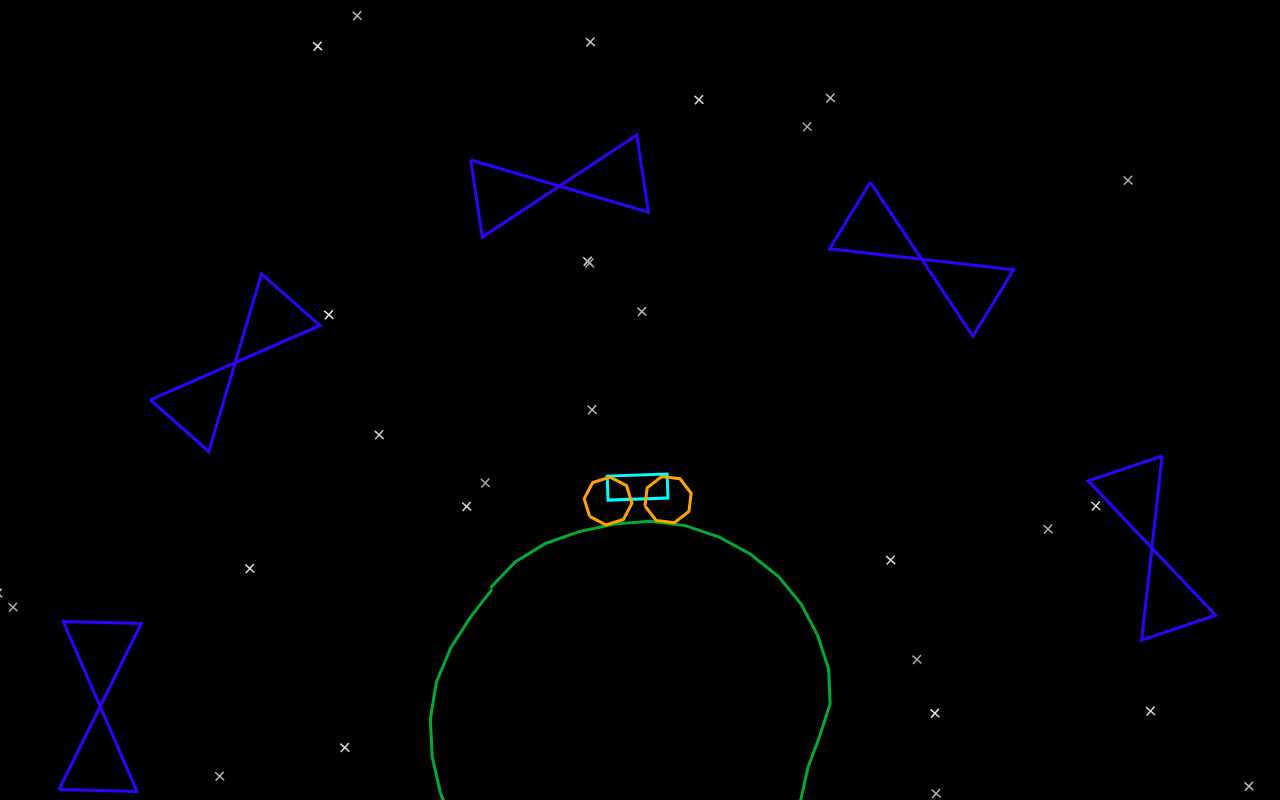
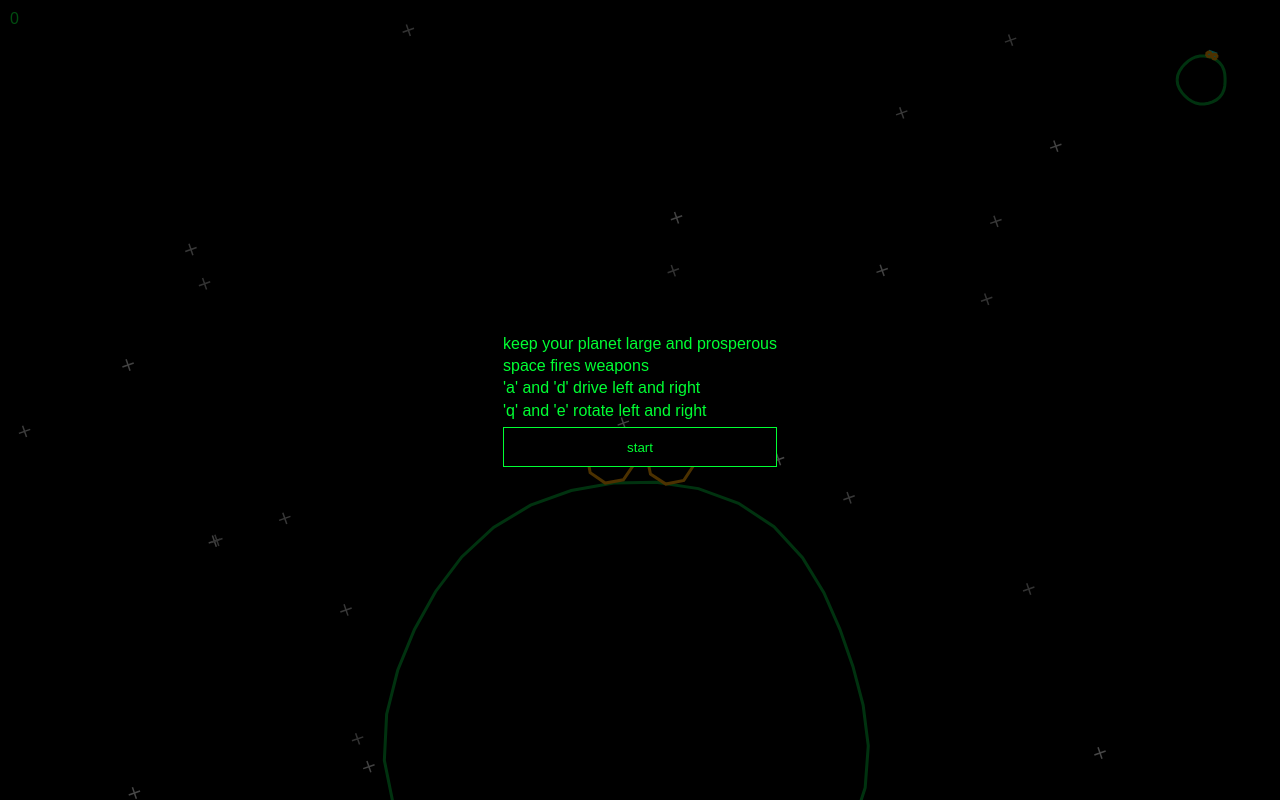
Before and after one commit to hobinjk/invasion-of-a-small-planet, a plain HTML site: page index.html in a window 1280 px wide. Drawn offline with Linux system fonts and the light colour scheme.

Commit message:
Game now games more

```diff
--- a/Enemy.js
+++ b/Enemy.js
@@ -19,7 +19,8 @@ function Enemy(game, world, r, theta) {
   this.angleSpeed = 0.0003;
   this.lastUpdate = Date.now();
   this.lastFire = Date.now();
-  this.fireDelay = 1000;
+  this.fireDelay = 5000;
+  this.fireStart = 16;
 
   this.body = new p2.Body({
     position: [this.getX(), this.getY()],
@@ -77,7 +78,7 @@ Enemy.prototype.update = function() {
     this.remaining = 1500;
   }
 
-  if (this.lastFire + this.fireDelay < Date.now()) {
+  if (this.r < this.fireStart && this.lastFire + this.fireDelay < Date.now()) {
     this.fire();
     this.lastFire = Date.now();
   }
@@ -99,6 +100,18 @@ Enemy.prototype.draw = function(gfx) {
   gfx.lineTo(-this.width / 2, this.height / 2);
   gfx.lineTo(-this.width / 2, -this.height / 2);
   gfx.stroke();
+
+  var firing = Math.floor(Math.min((Date.now() - this.lastFire) / this.fireDelay, 1) * 15);
+  if (this.r > this.fireStart) {
+    firing = 0;
+  }
+  gfx.beginPath();
+  gfx.strokeStyle = '#' + firing.toString(16) + '00';
+  gfx.moveTo(this.width / 4, this.height / 4);
+  gfx.lineTo(0, this.height / 2);
+  gfx.lineTo(-this.width / 4, this.height / 4);
+  gfx.stroke();
+
   gfx.restore();
 }
 
--- a/Planet.js
+++ b/Planet.js
@@ -56,9 +56,7 @@ Planet.prototype.getY = function() {
 };
 
 Planet.prototype.draw = function(gfx) {
-  gfx.fillStyle = '#00aa33';
   gfx.strokeStyle = '#00aa33';
-  gfx.lineWidth = 0.05;
   gfx.beginPath();
   for (var i = 0; i < this.body.shapes.length; i++) {
     var shape = this.body.shapes[i];
@@ -83,9 +81,11 @@ Planet.prototype.onHit = function(bullet) {
     if (Math.abs(dTheta) > craterWidth && Math.abs(dTheta) < 2 * Math.PI - craterWidth) {
       continue;
     }
-    var dHeight = 0.4 * Math.cos(dTheta / craterWidth * Math.PI / 2);
-    if (this.heights[i] > dHeight + 0.5) {
+    var dHeight = 0.9 * Math.cos(dTheta / craterWidth * Math.PI / 2);
+    if (this.heights[i] > dHeight + 0.001) {
       this.heights[i] -= dHeight;
+    } else {
+      this.heights[i] = 0.001;
     }
   }
 
@@ -96,8 +96,8 @@ Planet.prototype.onHit = function(bullet) {
     var height = this.heights[hi];
     newHeights[hi] = left * 0.25 + height * 0.5 + right * 0.25;
   }
+  this.heights = newHeights;
   this.heights[this.heights.length - 1] = this.heights[0];
-  this.heights = newHeights;
 
   this.generateSurface();
 };
--- a/index.html
+++ b/index.html
@@ -6,6 +6,20 @@
     <title>Invasion of a Small World</title>
   </head>
   <body>
+    <div id="score-text">0</div>
+    <div id="ui-container" class="important">
+      <div id="intro-text">
+        keep your planet large and prosperous <br/>
+        space fires weapons <br/>
+        'a' and 'd' drive left and right <br/>
+        'q' and 'e' rotate left and right <br/>
+        <input id="start-button" type="button" value="start"></input>
+      </div>
+      <div id="lose-text">
+        your planet is too small :( <br/>
+      </div>
+
+    </div>
     <canvas id="small-canvas"></canvas>
     <script src="resources/p2.min.js"></script>
     <script src="constants.js"></script>
--- a/small.js
+++ b/small.js
@@ -11,6 +11,15 @@ function SmallGame() {
   this.canvas = document.getElementById('small-canvas');
   this.canvas.width = this.width = 320;
   this.canvas.height = this.height = 320 * 16 / 9;
+  this.lost = false;
+  this.uiContainer = document.getElementById('ui-container');
+  this.loseText = document.getElementById('lose-text');
+  this.scoreText = document.getElementById('score-text');
+  this.introText = document.getElementById('intro-text');
+  this.start = this.start.bind(this);
+  this.startButton = document.getElementById('start-button');
+  this.startButton.addEventListener('click', this.start);
+  this.startButton.addEventListener('touchend', this.start);
 
   this.gfx = this.canvas.getContext('2d');
   this.world = new p2.World({
@@ -29,10 +38,9 @@ function SmallGame() {
   this.player = new Player(this, this.world, this.planet);
 
   this.bullets = [];
-  this.enemies = new Array(9);
-  for (var i = 0; i < this.enemies.length; i++) {
-    this.enemies[i] = new Enemy(this, this.world, 10, i / this.enemies.length * 2 * Math.PI);
-  }
+  this.wave = 1;
+  this.score = 0;
+  this.enemies = [];
 
   this.lastUpdate = Date.now();
   this.update = this.update.bind(this);
@@ -47,7 +55,7 @@ function SmallGame() {
     };
   }
 
- this.controls = new Controls(this.player);
+  this.controls = new Controls(this.player);
 
   this.onResize = this.onResize.bind(this);
   window.addEventListener('resize', this.onResize);
@@ -56,6 +64,17 @@ function SmallGame() {
   window.requestAnimationFrame(this.update);
 }
 
+SmallGame.prototype.spawnEnemies = function() {
+  for (var i = 0; i < this.wave; i++) {
+    var height = 20;
+    var theta = i / this.wave * 2 * Math.PI;
+    if (this.wave > 9) {
+      height = 20 + Math.floor(i / 9);
+      theta = (i % 9) / 9 * 2 * Math.PI;
+    }
+    this.enemies.push(new Enemy(this, this.world, height, theta));
+  }
+};
 
 SmallGame.prototype.update = function() {
   var dt = Date.now() - this.lastUpdate;
@@ -91,14 +110,47 @@ SmallGame.prototype.update = function() {
 
   this.draw();
 
+  if (this.planet.mass / this.planet.initialMass < 0.08) {
+    this.lose();
+  }
+
   this.lastUpdate = Date.now();
   window.requestAnimationFrame(this.update);
+};
+
+SmallGame.prototype.start = function() {
+  this.introText.style.display = 'none';
+  this.startButton.style.display = 'none';
+  this.uiContainer.classList.remove('important');
+  this.spawnEnemies();
+};
+
+SmallGame.prototype.lose = function() {
+  if (this.lost) {
+    return;
+  }
+  this.lost = true;
+  this.loseText.style.display = 'block';
+  this.loseText.innerHTML += 'score: ' + this.score;
+  this.scoreText.style.display = 'none';
+  this.uiContainer.classList.add('important');
 };
 
 SmallGame.prototype.draw = function() {
   this.gfx.save();
   this.gfx.fillStyle = 'black';
   this.gfx.fillRect(0, 0, this.width, this.height);
+
+  // this.gfx.strokeStyle = '#00aa33';
+  // this.gfx.strokeRect(10, 10, 200, 40);
+  // var planetHealth = this.planet.mass / this.planet.initialMass * 200;
+  // this.gfx.beginPath();
+  // for (var tick = 5; tick < planetHealth; tick += 5) {
+  //   this.gfx.moveTo(10 + tick, 10);
+  //   this.gfx.lineTo(10 + tick, 50);
+  // }
+  // this.gfx.stroke();
+
   this.gfx.translate(this.width / 2, this.height * 9 / 10);
   this.scale = 60;
   this.gfx.scale(this.scale, this.scale);
@@ -119,6 +171,7 @@ SmallGame.prototype.draw = function() {
     this.gfx.stroke();
   }
 
+  this.gfx.lineWidth = 0.05;
   this.planet.draw(this.gfx);
   this.player.draw(this.gfx);
   for (var i = 0; i < this.enemies.length; i++) {
@@ -132,7 +185,25 @@ SmallGame.prototype.draw = function() {
     var effect = this.effects[ei];
     effect.draw(this.gfx);
   }
+
   this.gfx.restore();
+
+  if (!this.lost) {
+    this.gfx.save();
+    this.gfx.translate(this.width * 9.4 / 10, this.height / 10);
+
+    this.gfx.rotate(Math.PI);
+    this.gfx.scale(this.scale / 10, this.scale / 10);
+
+    this.gfx.lineWidth = 0.5;
+    this.planet.draw(this.gfx);
+    this.player.draw(this.gfx);
+    for (var ni = 0; ni < this.enemies.length; ni++) {
+      this.enemies[ni].draw(this.gfx);
+    }
+
+    this.gfx.restore();
+  }
 };
 
 SmallGame.prototype.updateGravity = function() {
@@ -204,6 +275,12 @@ SmallGame.prototype.onImpact = function(event) {
     }
     this.world.removeBody(enemy.body);
     this.enemies.splice(enemyIndex, 1);
+    this.score += 100;
+    this.scoreText.textContent = this.score;
+    if (this.enemies.length === 0) {
+      this.wave += 2;
+      this.spawnEnemies();
+    }
   }
 };
 
--- a/style.css
+++ b/style.css
@@ -1,8 +1,58 @@
 body {
   margin: 0;
   padding: 0;
+  color: #00ff33;
+  font-family: sans-serif;
+}
+
+* {
+  -moz-user-select: none;
+  -webkit-user-select: none;
+  user-select: none;
 }
 
 #small-canvas {
   display: block;
 }
+
+#ui-container.important {
+  background: rgba(0, 0, 0, 0.7);
+}
+
+#ui-container {
+  position: absolute;
+  top: 0;
+  left: 0;
+  width: 100%;
+  height: 100%;
+  display: flex;
+  flex-direction: row;
+  justify-content: center;
+  align-items: center;
+  background: rgba(0, 0, 0, 0);
+  transition: background 1s;
+}
+
+#intro-text {
+  line-height: 1.4em;
+}
+
+#start-button {
+  cursor: pointer;
+  background: black;
+  border: 1px solid #00ff33;
+  color: #00ff33;
+  width: 100%;
+  height: 40px;
+  margin-top: 0.4em;
+}
+
+#lose-text {
+  display: none;
+}
+
+#score-text {
+  position: absolute;
+  top: 10px;
+  left: 10px;
+}
```
